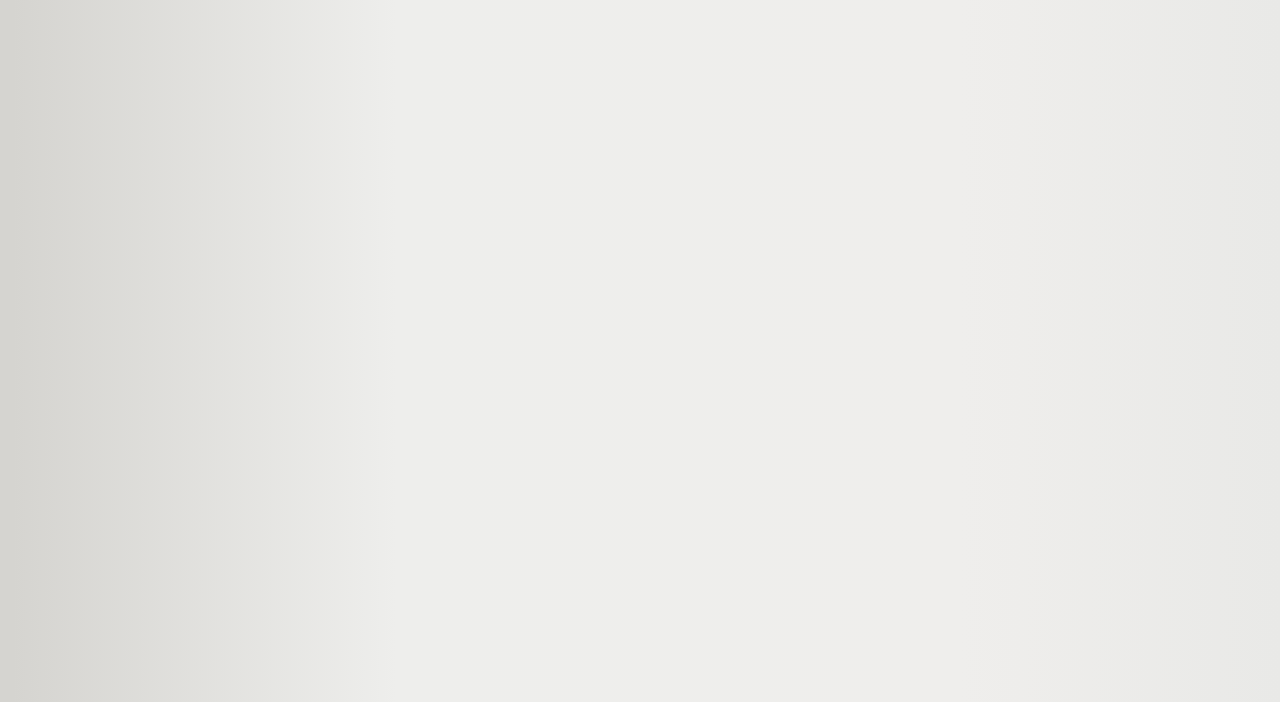
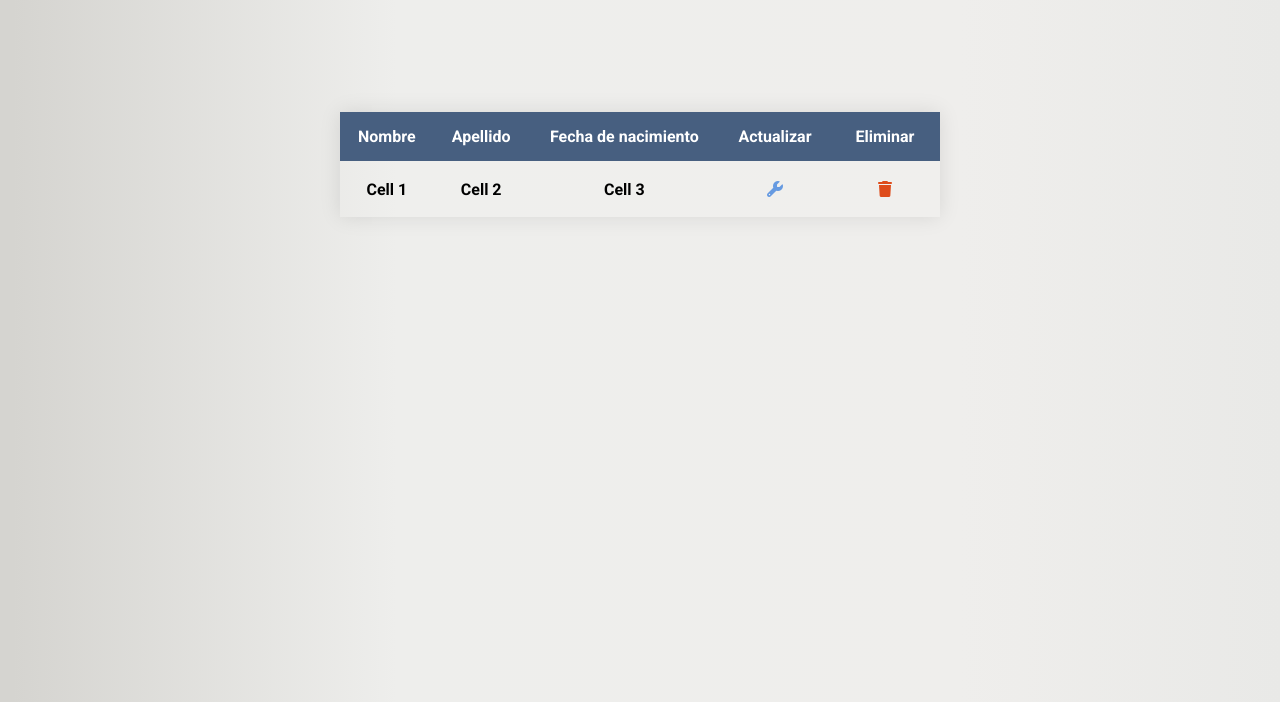
Before and after one commit to Jonatan-Elizalde-Gomez/pagina-web-coven, a plain HTML site: page pages/consult-cliente.html in a window 1280 px wide. Shown: the part 98-800 px from the top of the page. Drawn offline with Linux system fonts and the light colour scheme.

Commit message:
Cliente and compra table added

```diff
--- a/pages/consult-cliente.html
+++ b/pages/consult-cliente.html
@@ -32,6 +32,39 @@
 
 <main>
 
+    <div class="container-table">
+        <table>
+            <thead>
+                <tr>
+                    <th>Nombre</th>
+                    <th>Apellido</th>
+                    <th>Fecha de nacimiento</th>
+                    <th>Actualizar</th>
+                    <th>Eliminar</th>
+                </tr>
+            </thead>
+            <tbody>
+                <tr>
+                    <td>Cell 1</td>
+                    <td>Cell 2</td>
+                    <td>Cell 3</td>
+                    <td>
+                        <div class="actualizar-button">
+                            <a class="fa-solid fa-wrench">
+                            </a>
+                          </div>
+                    </td>
+                    <td>
+                        <div class="delete-button">
+                            <a class="fa-solid fa-trash">
+                            </a>
+                          </div>
+                    </td>
+                </tr>
+            </tbody>
+        </table>
+    </div>
+
 </main>
 
 </body>
--- a/styles/styles.css
+++ b/styles/styles.css
@@ -813,3 +813,118 @@ position: absolute;
 display: block;
 
 }
+
+
+
+
+.container-table {
+  margin-top: 100px;
+  display: flex;
+  justify-content: center;
+}
+
+
+table {
+
+  min-width: 600px;
+	border-collapse: collapse;
+	overflow: hidden;
+	box-shadow: 0 0 20px rgba(0,0,0,0.1);
+}
+
+th,
+td {
+	padding: 15px;
+	background-color: rgba(255, 255, 255, 0.034);
+	color: #fff;
+  white-space:nowrap;
+}
+
+th {
+  text-align: center;
+  font-weight: 700;
+
+}
+
+td{
+  text-align: center;
+  	color: black;
+  font-weight: 600;
+}
+
+
+thead,	th {
+		background-color: #475F80;
+	}
+
+
+	tr:hover {
+			background-color: rgba(71, 95, 128, 0.3);
+		}
+
+
+td{
+  position: relative;
+}
+
+td:hover:before {
+			content: "";
+			position: absolute;
+			left: 0;
+			right: 0;
+			top: -9999px;
+			bottom: -9999px;
+			background-color: rgba(71, 95, 128, 0.2);
+			z-index: -1;
+}
+
+
+
+
+  .delete-button a {
+
+  padding: 5px 10px;
+  color: #de4c1b;
+  font-size: 16px;
+
+  transition: .5s;
+
+
+  }
+
+  .delete-button a:hover {
+  background: #de4c1b;
+  color: white;
+  border-radius: 5px;
+  box-shadow: 0 0 5px #de4c1b,
+              0 0 20px #de4c1b;
+
+  }
+
+
+
+  .actualizar-button a {
+
+    padding: 5px 10px;
+    color: #669AE1;
+    font-size: 16px;
+
+    transition: .5s;
+
+
+    }
+
+    .actualizar-button a:hover {
+    background: #669AE1;
+    color: white;
+    border-radius: 5px;
+    box-shadow: 0 0 5px #669AE1,
+                0 0 20px #669AE1;
+
+    }
+
+    th:last-child,
+    th:nth-last-child(2){
+      width: 110px;
+
+    }
```
Also changed, not shown: pages/consult-compra.html (+30 -1 lines).
